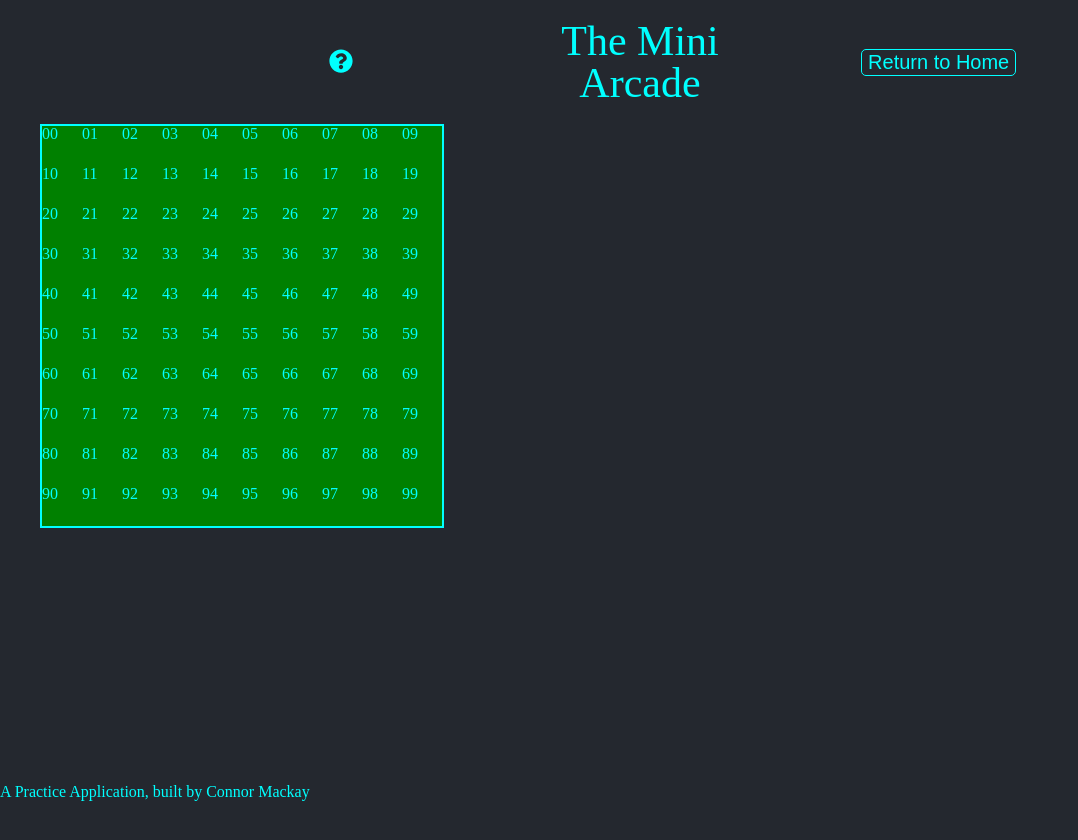
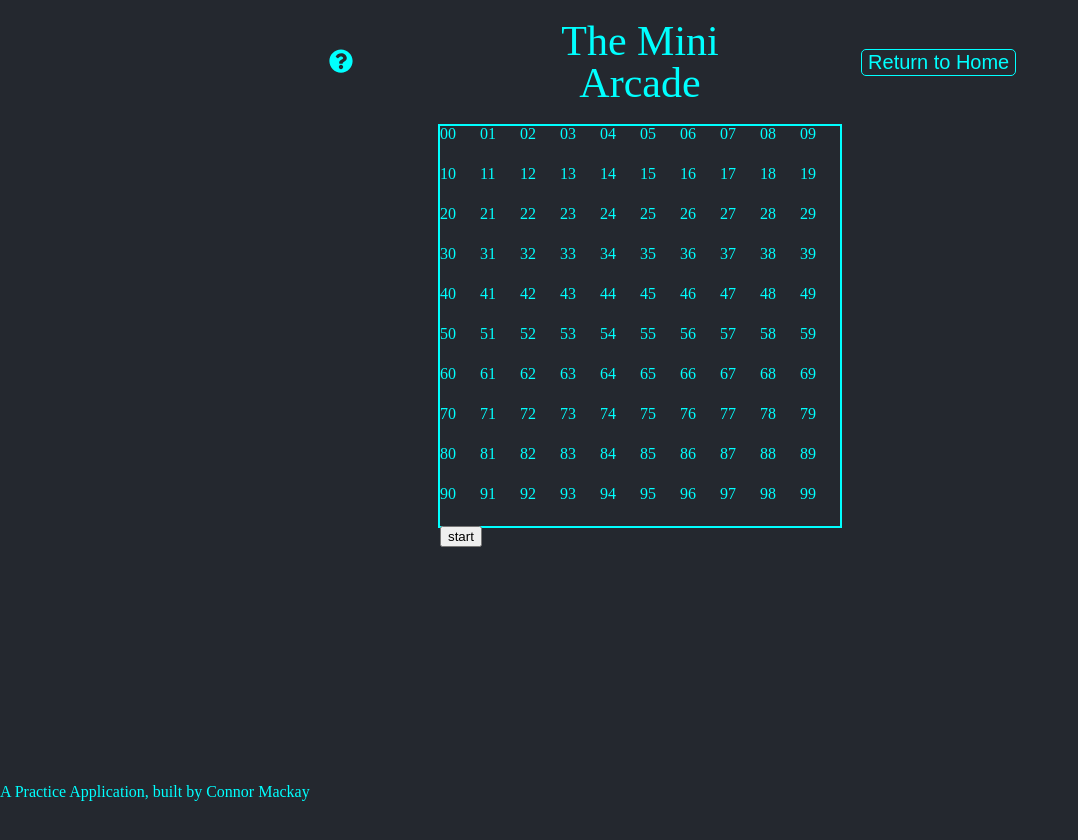
Before and after one commit to CD-Mackay/mini-arcade, a React app: page /snake in a window 1280 px wide. Shown: the top 840 px of the page, without its empty margins (0-1078 px from the left). Built offline with nearby package versions, Linux system fonts and the light colour scheme.

Commit message:
Add logic to capture event squares

```diff
--- a/client/src/components/games/snake/StyledSnake.js
+++ b/client/src/components/games/snake/StyledSnake.js
@@ -1,7 +1,9 @@
 import styled from 'styled-components';
 
 const StyledSnake = styled.section`
-
+display: flex;
+flex-direction: row;
+justify-content: center;
 `
 
 export default StyledSnake;
--- a/client/src/components/games/snake/atoms/SnakeSquare/SnakeSquare.js
+++ b/client/src/components/games/snake/atoms/SnakeSquare/SnakeSquare.js
@@ -8,7 +8,9 @@ const SnakeSquare = ({index}) => {
 
   return (
     <StyledSnakeSquare status={status} >
+      <div id={`${index.row}${index.column}`}>
       {index.row}{index.column}
+      </div>
     </StyledSnakeSquare>
   );
 };
--- a/client/src/components/games/snake/atoms/SnakeSquare/StyledSnakeSquare.js
+++ b/client/src/components/games/snake/atoms/SnakeSquare/StyledSnakeSquare.js
@@ -8,7 +8,11 @@ const StyledSnakeSquare = styled.div`
       ? "blue"
       : props.status === "apple"
       ? "red"
-      : "green"};
-`;
+      : ""};
+      #32 {
+        color: red;
+      }
+`
+;
 
 export default StyledSnakeSquare;
--- a/client/src/components/games/snake/atoms/snakegrid/SnakeGrid.js
+++ b/client/src/components/games/snake/atoms/snakegrid/SnakeGrid.js
@@ -18,7 +18,7 @@ const SnakeGrid = () => {
       }
     }
     return board.map(element => {
-      return <SnakeSquare index={element} id={`${element.row} ${element.column}`} key={[element.row, element.column]} />
+      return <SnakeSquare index={element} key={[element.row, element.column]} />
     })
   };
 
@@ -35,7 +35,8 @@ const SnakeGrid = () => {
   };
 
   function startGame(){
-
+    let apple = [3, 2];
+    let appleNode = document.getElementById(`${apple[0]}${apple[1]}`);
   };
 
   function handleOutcome() {
@@ -46,6 +47,7 @@ const SnakeGrid = () => {
   return (
     <StyledSnakeGrid >
       {buildBoard()}
+      <button onClick={startGame}>start</button>
     </StyledSnakeGrid>
   );
 };
```
